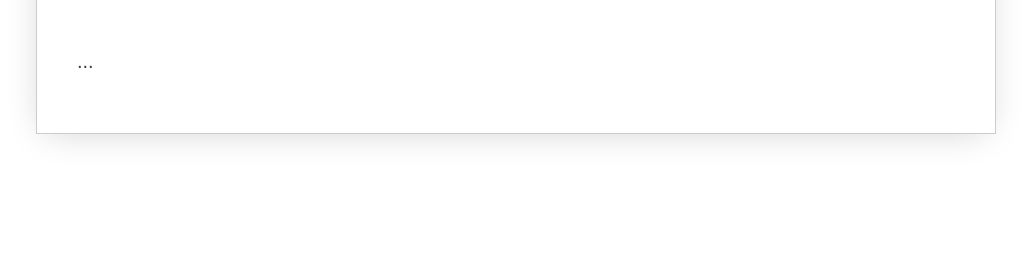
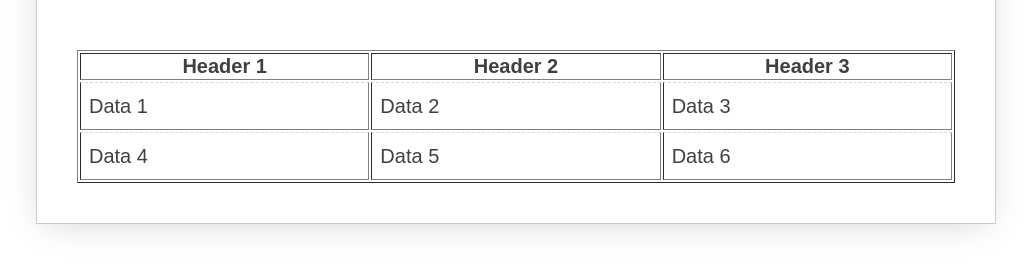
Before and after one commit to ManuelPuchner/entlehnliste_ITP_2324, a plain HTML site: page client/index.html in a window 1280 px wide. Shown: the part 190-460 px from the top of the page, without its empty margins (124-1153 px from the left). Drawn offline with Linux system fonts and the light colour scheme; a web font is replaced by a local one.

Commit message:
added table #13

```diff
--- a/client/index.html
+++ b/client/index.html
@@ -13,7 +13,23 @@
   <body>
     <div class="paper container">
       <h1>Entlehnliste</h1>
-      <p>...</p>
+      <table border="1">
+        <tr>
+            <th>Header 1</th>
+            <th>Header 2</th>
+            <th>Header 3</th>
+        </tr>
+        <tr>
+            <td>Data 1</td>
+            <td>Data 2</td>
+            <td>Data 3</td>
+        </tr>
+        <tr>
+            <td>Data 4</td>
+            <td>Data 5</td>
+            <td>Data 6</td>
+        </tr>
+    </table>
     </div>
   </body>
 </html>
```
